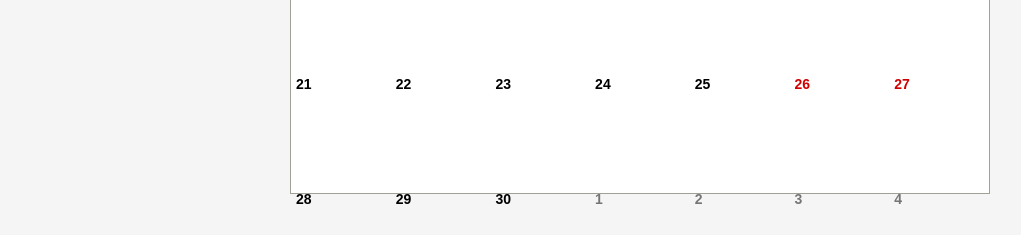
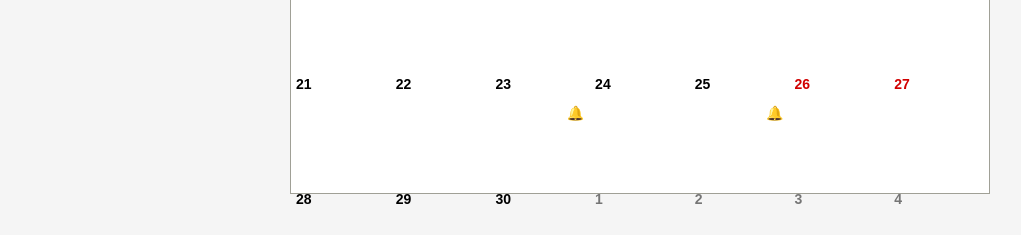
Before and after one commit to suhyeon0111/Typescript_study, a React (Vite) app in the folder myWebPage/client/: page /calendar in a window 1280 px wide. Shown: the part 486-721 px from the top of the page, without its empty margins (0-1021 px from the left). Built offline with nearby package versions, Linux system fonts and the light colour scheme.

Commit message:
feat]: 일정이 있는 칸에는 🔔으로 표시

```diff
--- a/myWebPage/client/src/Components/CalendarPage/CalendarPage.tsx
+++ b/myWebPage/client/src/Components/CalendarPage/CalendarPage.tsx
@@ -8,9 +8,20 @@ import Logo from '../MainPage/Logo';
 
 type Value = Date | null;
 
+
+// 예시 일정 데이터
+const schedules = {
+    "2025-04-23": [{ title: "스터디 모임" }],
+    "2025-04-25": [{ title: "면접" }],
+};
+
 export default function CalendarPage() {
     const [date, setDate] = useState<Value>(new Date());
 
+    // 날짜를 'YYYY-MM-DD' 형식으로 포맷
+    const formatDate = (date: Date) => {
+        return date.toISOString().split('T')[0];
+    };
 
     return (
         <>
@@ -20,7 +31,16 @@ export default function CalendarPage() {
                     onChange={(value: Value) => setDate(value)}
                     value={date}
                     selectRange={false}
+                    tileContent={({ date, view }) => {
+                        const dateStr = formatDate(date);
+                        const hasSchedule = schedules[dateStr];
 
+                        return view === 'month' && hasSchedule ? (
+                            <div className="schedule-mark">
+                                <button className="schedule-btn">🔔</button>
+                            </div>
+                        ) : null;
+                    }}
                 />
             </div>
         </>
--- a/myWebPage/client/src/styles/Calendar.css
+++ b/myWebPage/client/src/styles/Calendar.css
@@ -31,7 +31,6 @@
     border: 1px solid #eee;
   }
 
-
   /* 날짜 숫자 */
   .react-calendar__tile abbr {
     font-weight: bold;
@@ -58,18 +57,16 @@
     color: black;
   }
 
-/* 날짜 박스 영역을 grid로 설정 */
-.react-calendar__month-view__days {
-    display: grid;
-    grid-template-columns: repeat(7, 1fr); /* 요일 7개 */
-    height: 100%; /* 부모 높이 꽉 채움 */
+/* 달력 셀 안의 버튼 위치 */
+.schedule-marker {
+    display: flex;
+    justify-content: center;
+    margin-top: 4px;
   }
 
-  /* 각 행 개수에 따라 날짜 칸 높이 자동 조정 */
-  .calendar--5-rows .react-calendar__month-view__days {
-    grid-template-rows: repeat(5, 1fr);
+  .schedule-btn {
+    background: transparent;
+    border: none;
+    cursor: pointer;
+    font-size: 14px;
   }
-
-  .calendar--6-rows .react-calendar__month-view__days {
-    grid-template-rows: repeat(6, 1fr);
-  }
```
